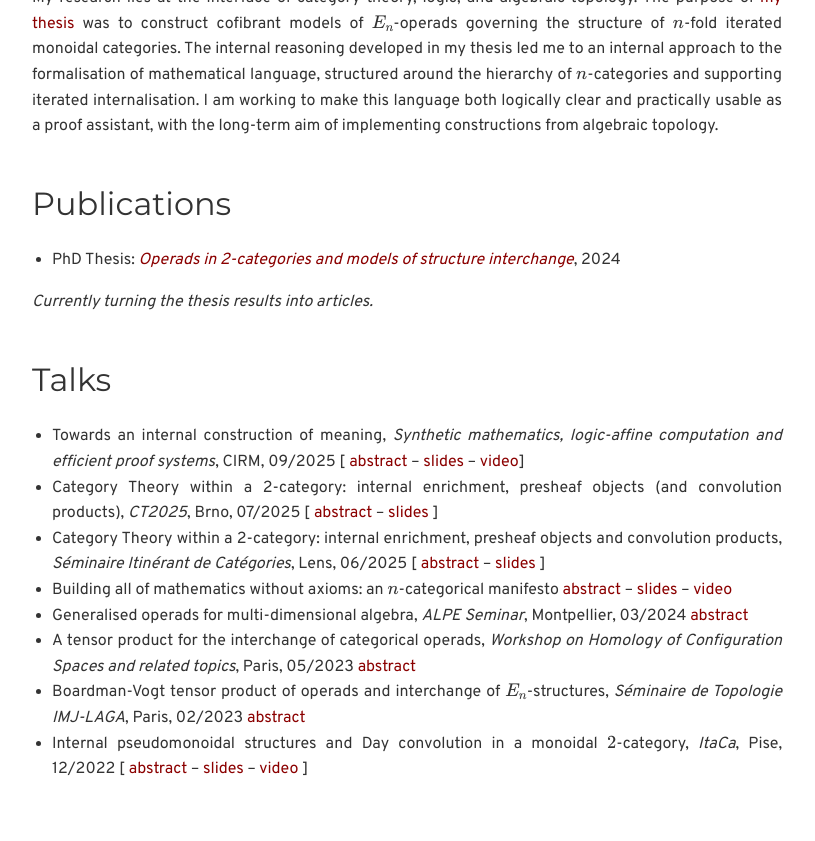
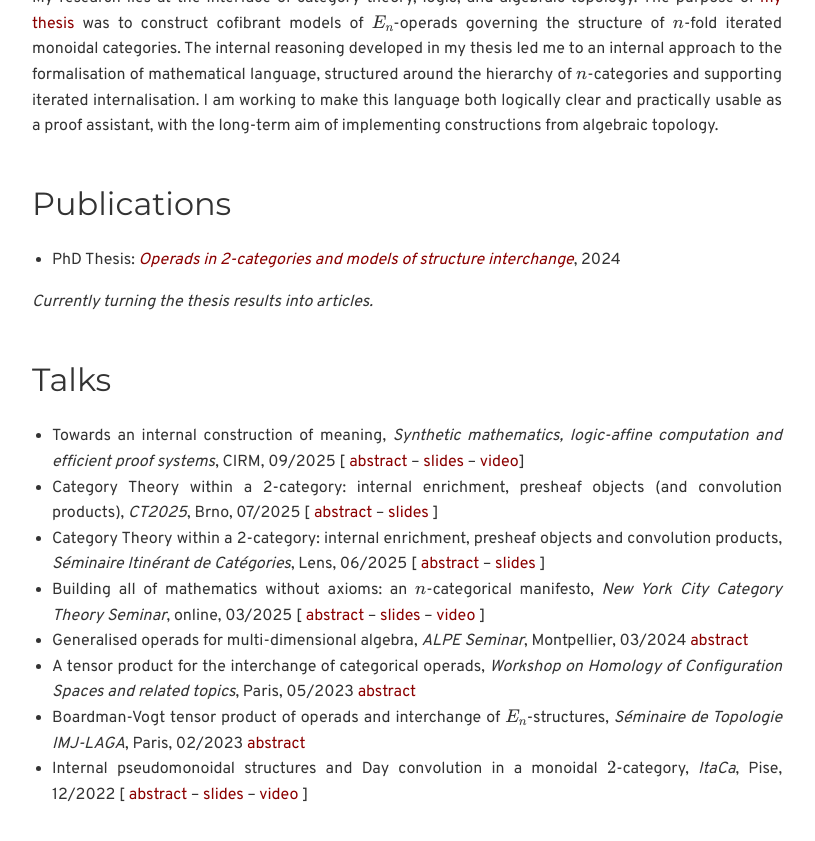
Before and after one commit to sdspmon/math, a Jekyll site: the page built from index.md, in a window 1280 px wide and 1231 px high, cut to the strip 382-1223 px from the top of the window. Shown: the whole strip, without its empty margins (233-1048 px from the left). Built offline with Jekyll 4.4.1, drawn with Linux system fonts in a browser that asks for light colours; formulas are drawn with MathJax 3.

Commit message:
Update index.md

```diff
--- a/index.md
+++ b/index.md
@@ -21,7 +21,7 @@ My research lies at the interface of category theory, logic, and algebraic topol
 - Towards an internal construction of meaning, *Synthetic mathematics, logic-affine computation and efficient proof systems*, CIRM, 09/2025 [ [abstract](https://www.cirm-math.fr/RepOrga/3377/Abstracts/SophieDespalungue.pdf) -- [slides](/files/cirm2025.pdf) -- [video](https://www.youtube.com/watch?v=qivGs4PLCYY)]
 - Category Theory within a 2-category: internal enrichment, presheaf objects (and convolution products), *CT2025*, Brno, 07/2025 [ [abstract](https://conference.math.muni.cz/ct2025/data/uploads/abstracts/despalungue.pdf) -- [slides](https://conference.math.muni.cz/ct2025/data/uploads/slides/despalungue.pdf) ]
 - Category Theory within a 2-category: internal enrichment, presheaf objects and convolution products, *Séminaire Itinérant de Catégories*, Lens, 06/2025 [ [abstract](https://www-lmpa.univ-littoral.fr/~sic/wordpress/?page_id=1502#abstract-despalungue) -- [slides](https://www-lmpa.univ-littoral.fr/~sic/Lens2025/dEspalungue.pdf) ]
-- Building all of mathematics without axioms: an $$n$$-categorical manifesto  [abstract](https://www.sophie.d.espalungue.xyz/math/talks/nyct/) -- [slides](https://github.com/sdspmon/math/raw/refs/heads/return/files/nCat) -- [video](https://www.youtube.com/watch?v=F5RW-3stMlI)
+- Building all of mathematics without axioms: an $$n$$-categorical manifesto, *New York City Category Theory Seminar*, online, 03/2025 [ [abstract](https://www.sophie.d.espalungue.xyz/math/talks/nyct/) -- [slides](https://github.com/sdspmon/math/raw/refs/heads/return/files/nCat) -- [video](https://www.youtube.com/watch?v=F5RW-3stMlI) ]
 - Generalised operads for multi-dimensional algebra, *ALPE Seminar*, Montpellier, 03/2024  [abstract](https://www.math.univ-toulouse.fr/~rcampos/ALPE/2024-03.html)
 - A tensor product for the interchange of categorical operads, *Workshop on Homology of Configuration Spaces and related topics*, Paris, 05/2023  [abstract](https://idrissi.eu/shocos/conf0523/)
 - Boardman-Vogt tensor product of operads and interchange of $$E_n$$-structures, *Séminaire de Topologie IMJ-LAGA*, Paris, 02/2023  [abstract](https://www.imj-prg.fr/gestion/evenement/affSeance/9153)
```
